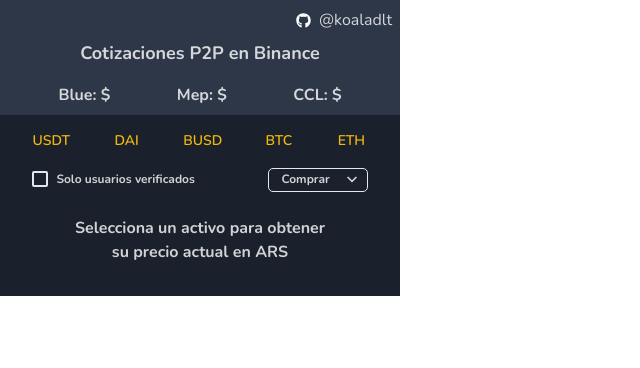
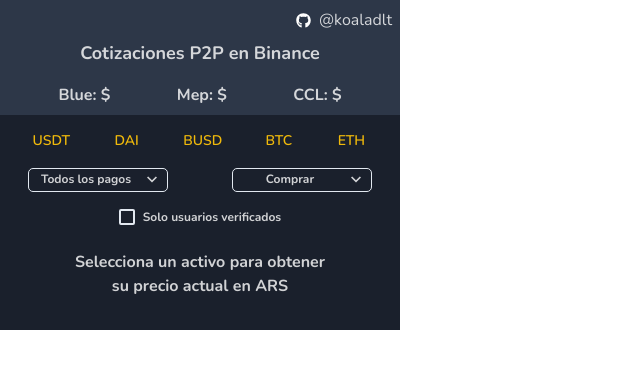
Before and after one commit to koaladlt/PeerPrice-Extension, a React app: page / in a window 1280 px wide. Shown: the top 368 px of the page, without its empty margins (0-640 px from the left). Built offline with nearby package versions, Linux system fonts and the light colour scheme.

Commit message:
version 1.3 - metodos de pago

```diff
--- a/src/api/getPrices.tsx
+++ b/src/api/getPrices.tsx
@@ -14,16 +14,18 @@
 };
 
 export const getPrices = async (
+  paymentMethod: string,
   condition: string,
   verifiedUser: boolean,
   currency: string,
   controller: AbortController
 ) => {
+  try {
     if (condition.length > 0 && condition === 'sell') {
       const req = await axios.get(
         verifiedUser
-        ? `${process.env.API}/verified?currency=${currency}&condition=${condition}`
-        : `${process.env.API}/?currency=${currency}&condition=${condition}`,
+          ? `${process.env.API}/verified?currency=${currency}&condition=${condition}&paymentMethod=${paymentMethod}`
+          : `${process.env.API}/?currency=${currency}&condition=${condition}&paymentMethod=${paymentMethod}`,
         {
           signal: controller.signal,
         }
@@ -34,8 +36,8 @@
     } else {
       const req = await axios.get(
         verifiedUser
-        ? `${process.env.API}/verified?currency=${currency}`
-        : ` ${process.env.API}/?currency=${currency}`,
+          ? `${process.env.API}/verified?currency=${currency}&paymentMethod=${paymentMethod}`
+          : ` ${process.env.API}/?currency=${currency}&paymentMethod=${paymentMethod}`,
         {
           signal: controller.signal,
         }
@@ -43,4 +45,7 @@
       const res: ResponseData = req;
       return res.data;
     }
+  } catch (error) {
+    console.log(error);
+  }
 };
--- a/src/components/App.tsx
+++ b/src/components/App.tsx
@@ -1,5 +1,4 @@
 import React, { useState, useEffect, ChangeEvent } from 'react';
-import axios from 'axios';
 import {
   VStack,
   Button,
@@ -17,7 +16,7 @@
 import { getDollars, getPrices } from '../api/getPrices';
 
 const App = () => {
-  const [prices, setPrices] = useState([]);
+  const [prices, setPrices] = useState({ prices: [], errorMessage: '' });
   const [loading, setLoading] = useState(false);
   const [loadingDollars, setLoadingDollars] = useState(false);
   const [selectedCurrency, setSelectedCurrency] = useState<string>('');
@@ -27,19 +26,23 @@
   const [change, setChange] = useState(false);
   const [url, setUrl] = useState('');
   const [error, setError] = useState(false);
+  const [paymentMethod, setPaymentMethod] = useState('');
   const controller = new AbortController();
 
   useEffect(() => {
     if (selectedCurrency.length > 0) {
-      getPrice(selectedCurrency, condition, verifiedUser);
+      getPrice(selectedCurrency, condition, verifiedUser, paymentMethod);
     } else {
+      console.log('entro en el else');
       chrome.storage.sync.get(
-        ['currency', 'condition', 'verifiedUser'],
-        ({ currency, condition, verifiedUser }) => {
+        ['currency', 'condition', 'verifiedUser', 'paymentMethod'],
+        ({ currency, condition, verifiedUser, paymentMethod }) => {
           if (currency) {
+            console.log(paymentMethod);
             setCondition(condition);
             setVerifiedUser(verifiedUser);
-            getPrice(currency, condition, verifiedUser);
+            setPaymentMethod(paymentMethod);
+            getPrice(currency, condition, verifiedUser, paymentMethod);
           }
         }
       );
@@ -54,8 +57,13 @@
     getDollarsPrices();
   }, []);
 
-  const handleChange = (e: ChangeEvent<HTMLSelectElement>) => {
+  const handleConditionChange = (e: ChangeEvent<HTMLSelectElement>) => {
     setCondition(e.target.value);
+    setChange(!change);
+  };
+
+  const handlePaymentMethodChange = (e: ChangeEvent<HTMLSelectElement>) => {
+    setPaymentMethod(e.target.value);
     setChange(!change);
   };
 
@@ -78,28 +86,35 @@
 
   const getPrice = async (
     currency: string,
-    condition?: string,
-    verifiedUser?: boolean
+    condition: string,
+    verifiedUser: boolean,
+    paymentMethod: string
   ) => {
     try {
       await chrome.storage.sync.set({
         currency,
         condition,
         verifiedUser,
+        paymentMethod,
       });
-
-      setPrices([]);
+      setError(false);
+      setPrices({ prices: [], errorMessage: '' });
       setSelectedCurrency(currency);
       setLoading(true);
 
       const data = await getPrices(
+        paymentMethod,
         condition,
         verifiedUser,
         currency,
         controller
       );
       setUrl(data.url);
-      setPrices(data.prices);
+      setPrices({
+        prices: data.prices,
+        errorMessage:
+          data.prices.length > 0 ? '' : 'No se ha encontrado ninguna oferta',
+      });
       setLoading(false);
     } catch (error) {
       console.log(error);
@@ -171,7 +186,9 @@
           <Button
             color='#F0B90B'
             size='sm'
-            onClick={() => getPrice('USDT', condition, verifiedUser)}
+            onClick={() =>
+              getPrice('USDT', condition, verifiedUser, paymentMethod)
+            }
             fontFamily='Nunito'
             variant={'link'}
             textDecoration={
@@ -191,7 +208,7 @@
             }
             textUnderlineOffset={4}
             onClick={() => {
-              getPrice('DAI', condition, verifiedUser);
+              getPrice('DAI', condition, verifiedUser, paymentMethod);
             }}
             disabled={loading}
           >
@@ -206,7 +223,7 @@
             }
             textUnderlineOffset={4}
             onClick={() => {
-              getPrice('BUSD', condition, verifiedUser);
+              getPrice('BUSD', condition, verifiedUser, paymentMethod);
             }}
             disabled={loading}
           >
@@ -221,7 +238,7 @@
             }
             textUnderlineOffset={4}
             onClick={() => {
-              getPrice('BTC', condition, verifiedUser);
+              getPrice('BTC', condition, verifiedUser, paymentMethod);
             }}
             disabled={loading}
           >
@@ -236,33 +253,44 @@
             }
             textUnderlineOffset={4}
             onClick={() => {
-              getPrice('ETH', condition, verifiedUser);
+              getPrice('ETH', condition, verifiedUser, paymentMethod);
             }}
             disabled={loading}
           >
             ETH
           </Button>
         </HStack>
+
         <HStack my={4} justifyContent={'space-around'}>
-          <Checkbox
-            isChecked={verifiedUser}
-            textColor={'whiteAlpha.800'}
-            onChange={() => handleVerified()}
-            disabled={loading}
-          >
-            <Text fontSize={'xs'} fontWeight='bold'>
-              Solo usuarios verificados
-            </Text>
-          </Checkbox>
           <Select
-            width='25%'
+            width='35%'
             color={'whiteAlpha.800'}
             fontSize='xs'
             size='xs'
             textAlign='center'
             borderRadius={5}
             fontWeight='bold'
-            onChange={(e) => handleChange(e)}
+            disabled={loading}
+            value={paymentMethod}
+            onChange={(e) => handlePaymentMethodChange(e)}
+          >
+            <option value='all-payments'>Todos los pagos</option>
+            <option value='MercadoPagoNew'>MercadoPago</option>
+            <option value='BancoBrubankNew'>Brubank</option>
+            <option value='UalaNew'>Ualá</option>
+            <option value='BankArgentina'>Trans. bancaria</option>
+            <option value='CashInPerson'>Efectivo</option>
+          </Select>
+
+          <Select
+            width='35%'
+            color={'whiteAlpha.800'}
+            fontSize='xs'
+            size='xs'
+            borderRadius={5}
+            fontWeight='bold'
+            textAlign='center'
+            onChange={(e) => handleConditionChange(e)}
             disabled={loading}
             value={condition}
           >
@@ -270,12 +298,27 @@
             <option value='sell'>Vender</option>
           </Select>
         </HStack>
+        <Stack my={4} display='flex' alignItems='center'>
+          <Checkbox
+            isChecked={verifiedUser}
+            textColor={'whiteAlpha.800'}
+            onChange={() => handleVerified()}
+            disabled={loading}
+            _hover={{ borderColor: '#E5C232' }}
+            colorScheme='yellow'
+          >
+            <Text fontSize={'xs'} fontWeight='bold'>
+              Solo usuarios verificados
+            </Text>
+          </Checkbox>
+        </Stack>
         <Body
           loading={loading}
           error={error}
-          prices={prices}
+          prices={prices.prices}
           condition={condition}
           url={url}
+          paymentMethod={paymentMethod}
         />
       </Box>
     </VStack>
--- a/src/components/Body.tsx
+++ b/src/components/Body.tsx
@@ -15,6 +15,7 @@
   prices: string[];
   condition: string;
   url: string;
+  paymentMethod: string;
 }
 
 const Body: React.FC<BodyProps> = ({
@@ -23,10 +24,22 @@
   prices,
   condition,
   url,
+  paymentMethod,
 }) => {
   return (
     <VStack backgroundColor='gray.800' my={6}>
-      {loading && <Spinner alignItems='center' color='#F0B90B' />}
+      {loading ? (
+        <>
+          {paymentMethod === 'CashInPerson' && (
+            <Text color='#E5C232' mb={2}>
+              La opción de efectivo suele tener poca demanda y por lo tanto el
+              tiempo de respuesta puede ser mayor
+            </Text>
+          )}
+          <Spinner alignItems='center' color='#F0B90B' />
+        </>
+      ) : null}
+
       {error ? (
         <>
           <Text color='red.300' fontSize='xl'>
@@ -34,6 +47,9 @@
           </Text>
           <Text color='red.300' fontSize='xl'>
             Intentalo nuevamente
+          </Text>
+          <Text color='#F0B90B' fontSize='xl' fontWeight='extrabold'>
+            Tip: probá limpiando algunos filtros
           </Text>
         </>
       ) : prices.length > 0 ? (
```
Also changed, not shown: public/manifest.json. Lines whose indentation alone changed are shown as unchanged.
